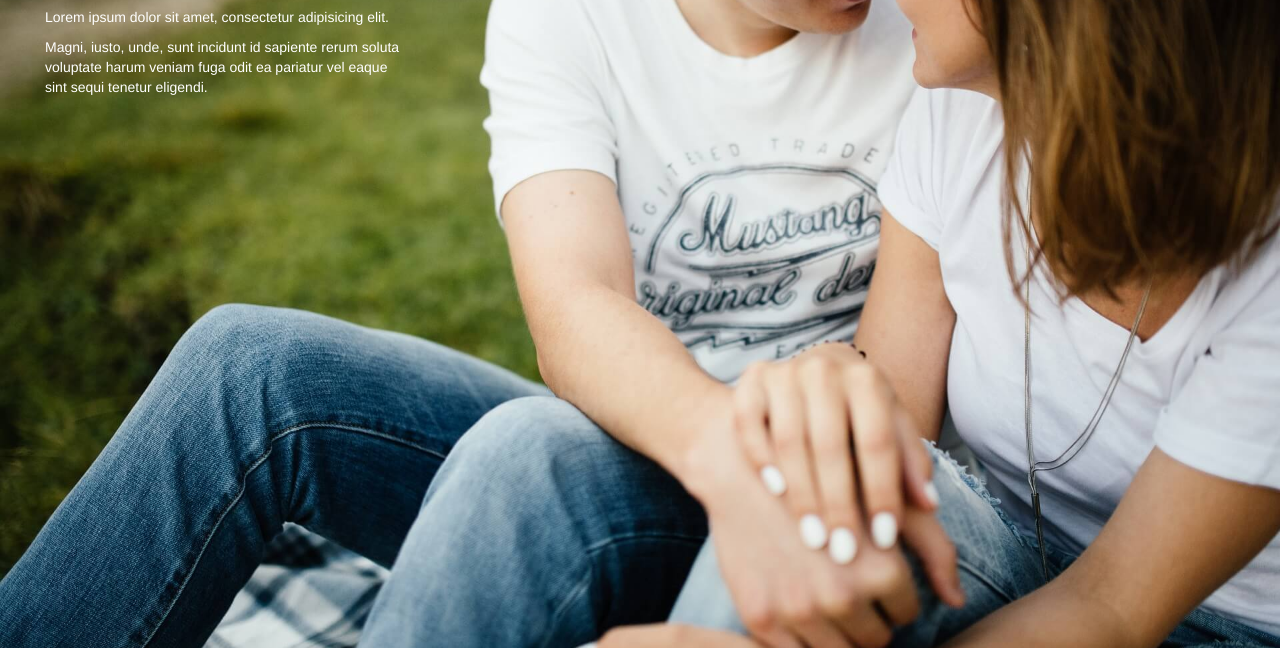
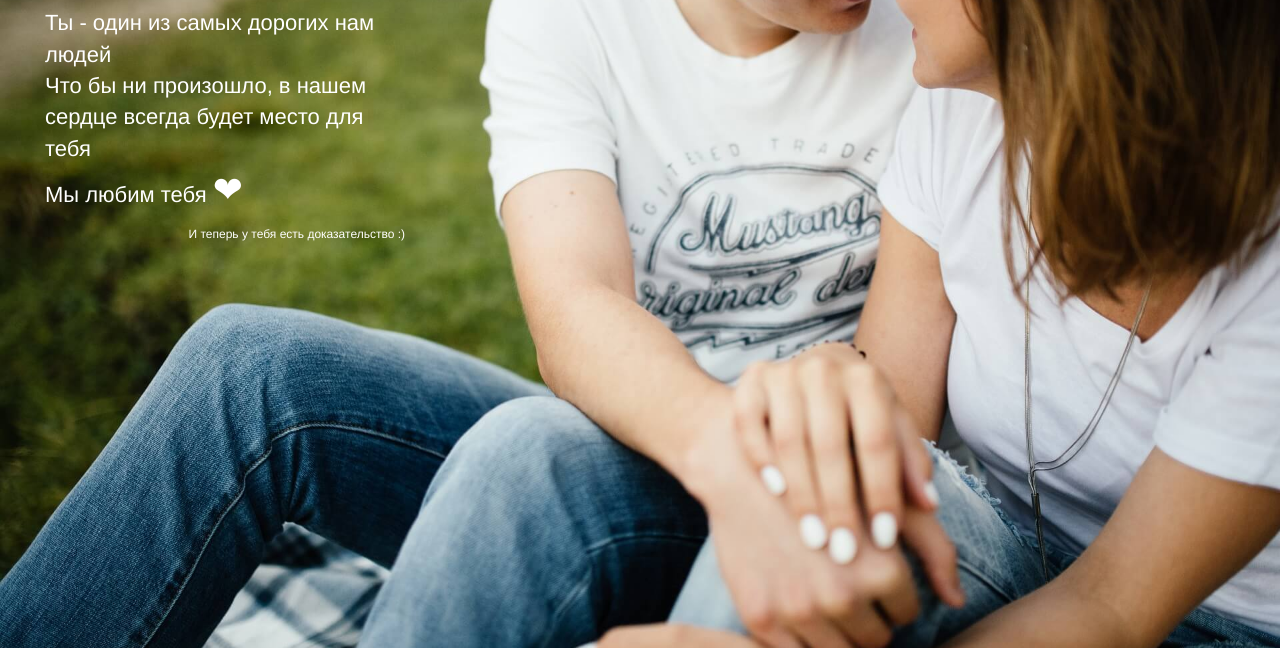
Before and after one commit to iarovikov/krivadikiloveyou, a plain HTML site: page index.html in a window 1280 px wide. Shown: the part 152-800 px from the top of the page. Drawn offline with Linux system fonts and the light colour scheme.

Commit message:
Правки + текст

```diff
--- a/css/the-big-picture.css
+++ b/css/the-big-picture.css
@@ -19,3 +19,7 @@ body {
   -o-background-size: cover;
   background-size: cover;
 }
+
+p {
+	font-size: 22px;
+}
--- a/index.html
+++ b/index.html
@@ -36,7 +36,10 @@
         <div class="row">
             <div class="col-md-4 col-sm-12">
                 <h1>%REALLY LONG USERNAME%</h1>
-                <p>Lorem ipsum dolor sit amet, consectetur adipisicing elit.</p> Magni, iusto, unde, sunt incidunt id sapiente rerum soluta voluptate harum veniam fuga odit ea pariatur vel eaque sint sequi tenetur eligendi.</p>
+                <p>Ты - один из самых дорогих нам людей<br>
+                Что бы ни произошло, в нашем сердце всегда будет место для тебя
+                <br>Мы любим тебя <span style="font-size:36px;">&#10084;</span></p>
+                <p style="font-size:12px; float:right;">И теперь у тебя есть доказательство :)</p>
             </div>
         </div>
         <!-- /.row -->
```
